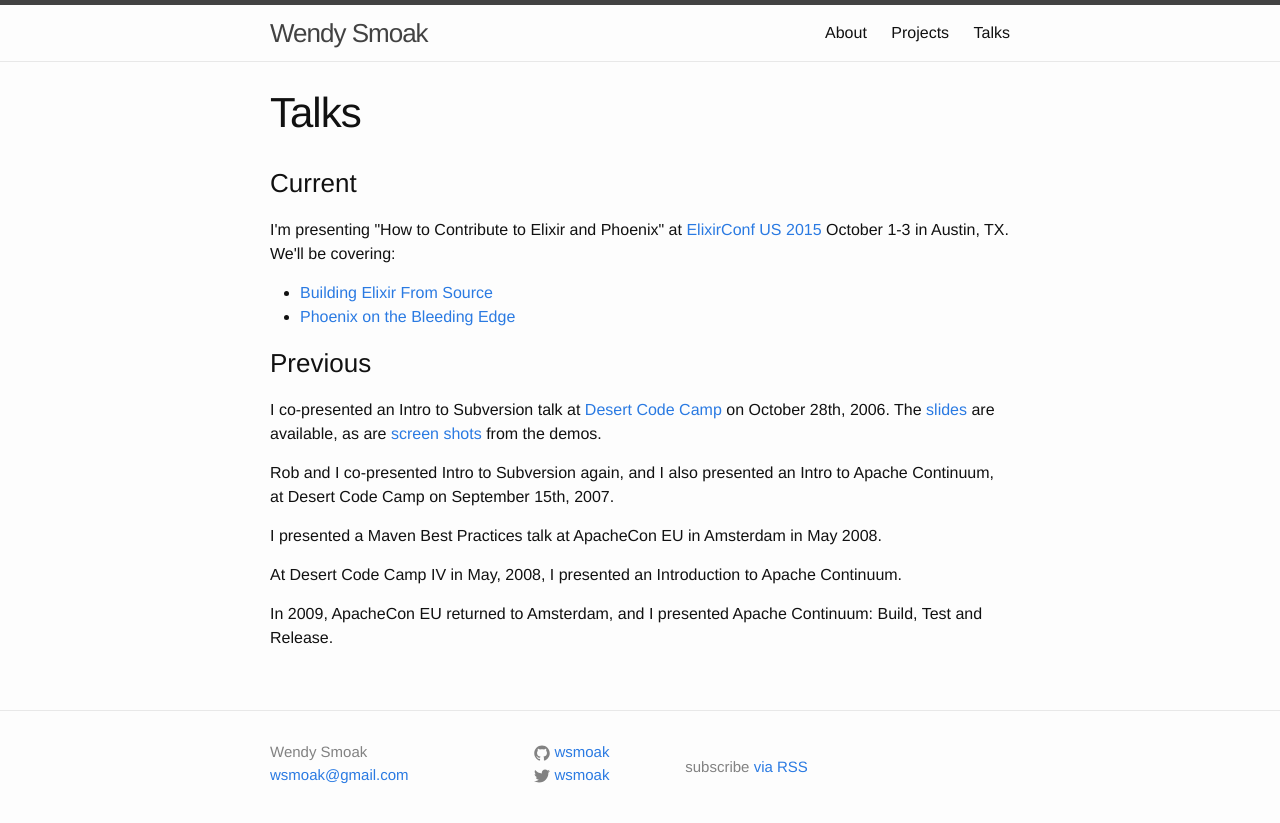
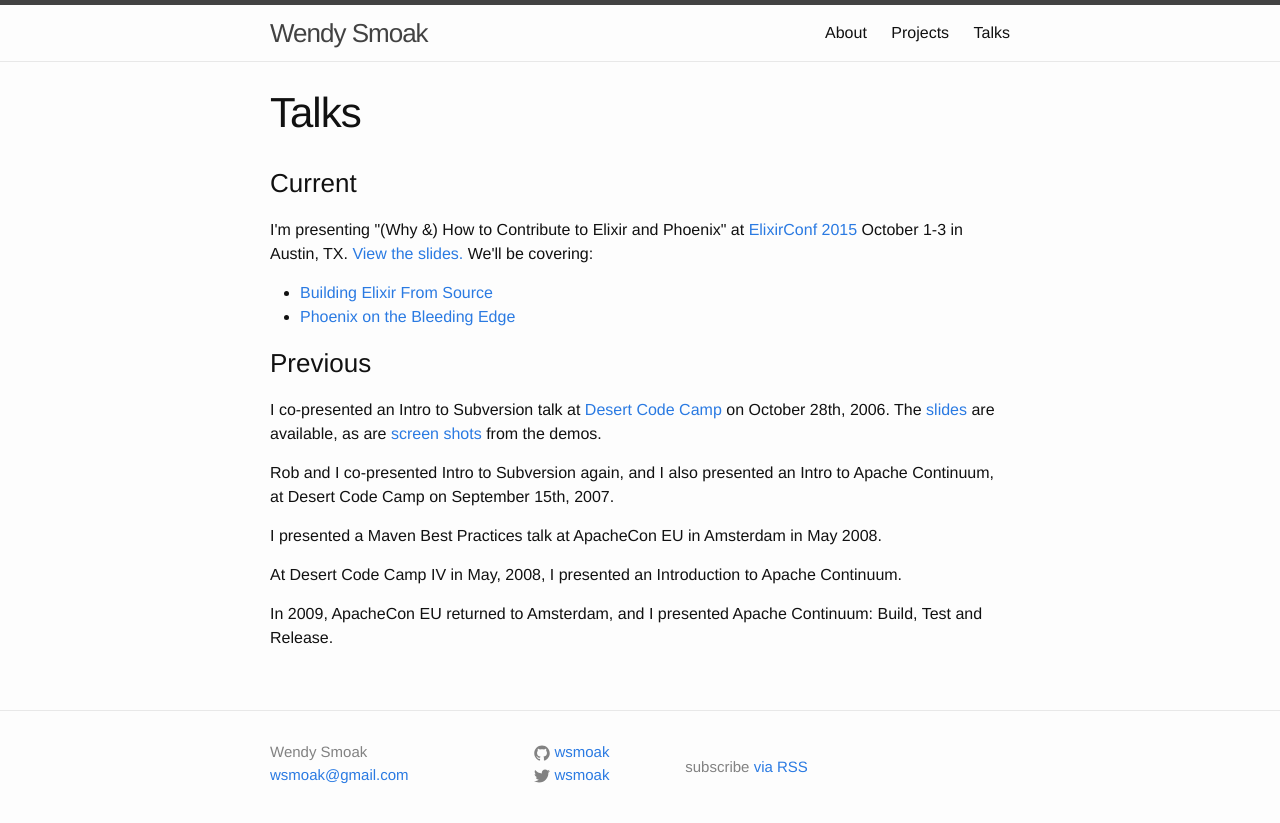
Before and after one commit to wsmoak/wsmoak.github.io, a Jekyll site: the page built from talks.html, in a window 1280 px wide. Shown: the top 823 px of the page. Built offline with Jekyll 4.4.1, drawn with Linux system fonts in a browser that asks for light colours.

Commit message:
Update talks page with link to slides

```diff
--- a/talks.html
+++ b/talks.html
@@ -5,7 +5,7 @@ title: Talks
 
 <h3>Current</h3>
 
-<p>I'm presenting "How to Contribute to Elixir and Phoenix" at <a href="https://elixirconf.com">ElixirConf US 2015</a> October 1-3 in Austin, TX.  We'll be covering:</p>
+<p>I'm presenting "(Why &) How to Contribute to Elixir and Phoenix" at <a href="https://elixirconf.com">ElixirConf 2015</a> October 1-3 in Austin, TX. <a href="http://wsmoak.github.io/htcep">View the slides.</a> We'll be covering:</p>
 <ul>
   <li><a href="http://wsmoak.net/2015/09/08/building-elixir-from-source.html">Building Elixir From Source</a></li>
   <li><a href="http://wsmoak.net/2015/08/17/phoenix-bleeding-edge.html">Phoenix on the Bleeding Edge</a></li>
```
